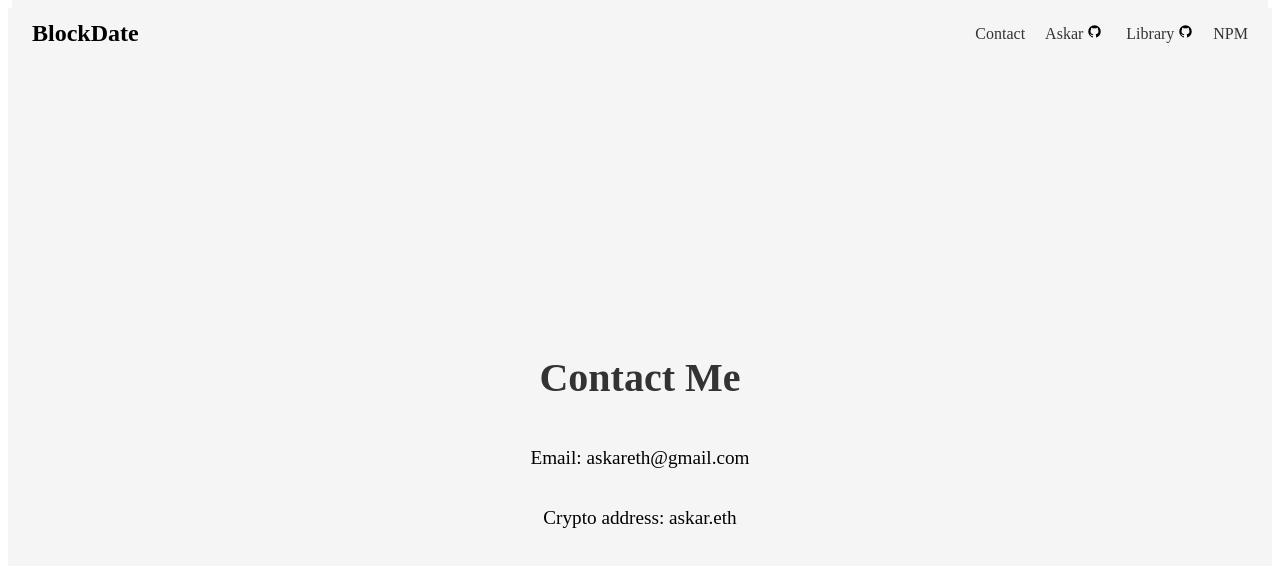
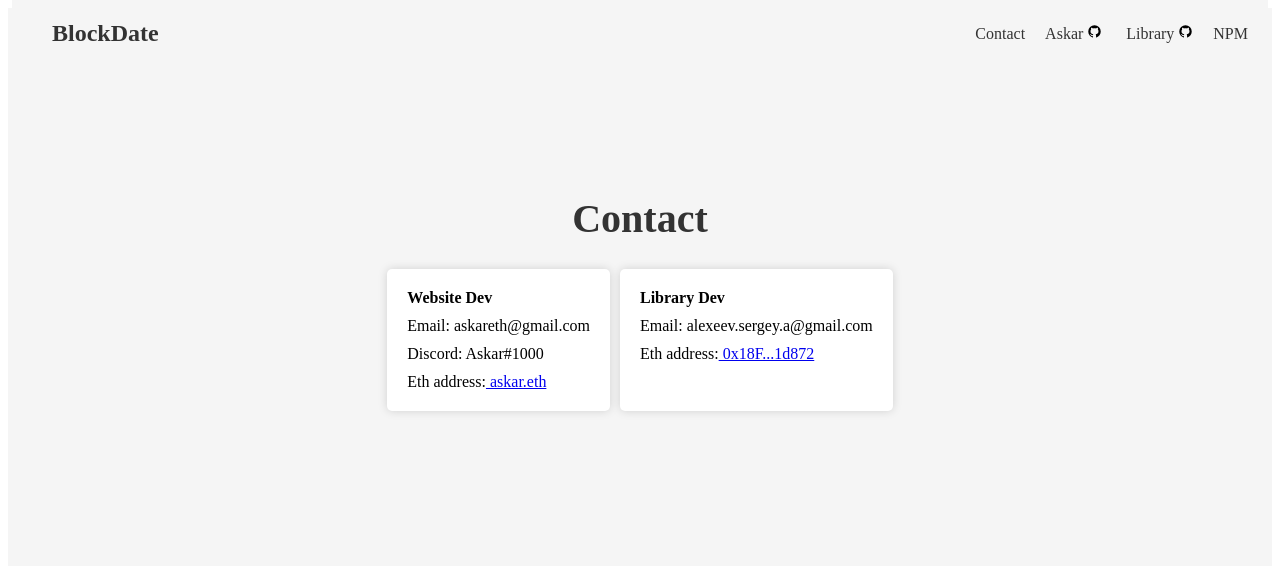
Before and after one commit to 0xAskar/blockdate, a Next.js app: page /contact in a window 1280 px wide. Shown: the top 566 px of the page. Built offline with nearby package versions, Linux system fonts and the light colour scheme.

Commit message:
updates to navbar and contact page

```diff
--- a/components/Navbar.js
+++ b/components/Navbar.js
@@ -37,7 +37,7 @@ const NavLinks = styled.div`
 export default function Navbar() {
   return (
     <Nav>
-      <Logo>BlockDate</Logo>
+      <a className = {Styles.title} href="/">BlockDate</a>
       <NavLinks>
         <a href="/contact">Contact</a>
 
--- a/pages/contact.js
+++ b/pages/contact.js
@@ -2,6 +2,9 @@
 
 import styled from 'styled-components';
 import Navbar from '../components/Navbar';
+import Styles from "../styles/Contact.module.css"
+import Link from "next/link"
+
 
 // pages/index.js and pages/contact.js
 
@@ -9,11 +12,9 @@ const Container = styled.div`
   display: flex;
   flex-direction: column;
   align-items: center;
-  justify-content: center;
-  height: calc(100vh - 60px); // subtract the navbar's height
-  padding-top: 60px; // add padding at the top equal to the navbar's height
+  height: 1000px;
+  padding-top: 160px; // add padding at the top equal to the navbar's height
   background-color: #f5f5f5;
-  // other styles...
 `;
 
 const Title = styled.h1`
@@ -30,10 +31,29 @@ const Info = styled.p`
 export default function Contact() {
   return (
     <Container>
-      <Navbar />
-      <Title>Contact Me</Title>
-      <Info>Email: askareth@gmail.com</Info>
-      <Info>Crypto address: askar.eth</Info>
+        <Navbar />
+            <Title>Contact</Title>
+        <div className = {Styles.contactcards}>
+            <div className = {Styles.contactcard}>
+                <div className = {Styles.infoTitle}> Website Dev </div>
+                <div className = {Styles.info}> Email: askareth@gmail.com </div>
+                <div className = {Styles.info}> Discord: Askar#1000 </div>
+                <div className = {Styles.info}> Eth address:
+                    <Link href ="https://etherscan.io/address/0x94DBCE8a42E2F578ad80266863bc9C7d2e04ea6A">
+                        {" askar.eth"}
+                    </Link>
+                </div>
+            </div>
+            <div className = {Styles.contactcard}>
+                <div className = {Styles.infoTitle}> Library Dev </div>
+                <div className = {Styles.info}> Email: alexeev.sergey.a@gmail.com </div>
+                <div className = {Styles.info}> Eth address:
+                    <Link href ="https://etherscan.io/address/0x18F54b91f7e19c51fA701E7ed5628fA45441d872">
+                        {" 0x18F...1d872"}
+                    </Link>
+                </div>
+            </div>
+        </div>
     </Container>
   );
 }
--- a/pages/index.js
+++ b/pages/index.js
@@ -88,7 +88,7 @@ export default function Home() {
         <div className = {Styles.titlerow}>
             <div className = {Styles.title}>Welcome to BlockDate</div>
         </div>
-        <div className={Styles.poweredby}>Powered by <a target="_blank" href="https://www.npmjs.com/package/ethereum-block-by-date" target="_blank">ethereum-block-by-date</a></div>
+        <div className={Styles.poweredby}>Powered by <a target="_blank" href="https://www.npmjs.com/package/ethereum-block-by-date">ethereum-block-by-date</a></div>
       <div className={Styles.description}> Choose a date, click convert, and voila! </div>
       <div className = {Styles.row}>
       <Select onChange={(e) => setChain(e.target.value)}>
--- /dev/null
+++ b/styles/Contact.module.css
@@ -0,0 +1,27 @@
+.contactcards {
+    display: flex;
+    gap: 0px 10px;
+}
+
+.contactcard {
+  background-color: #fff;
+  border-radius: 5px;
+  box-shadow: 0 0 10px rgba(0, 0, 0, 0.15);
+  padding: 20px;
+  text-align: center;
+  transition: 0.3s ease-in-out;
+  display: flex;
+  flex-direction: column;
+  justify-content: left;
+  align-items: left;
+  gap: 10px;
+}
+
+.info {
+    text-align: left;
+}
+
+.infoTitle {
+    text-align: left;
+    font-weight: bold;
+}
--- a/styles/Navbar.module.css
+++ b/styles/Navbar.module.css
@@ -1,3 +1,15 @@
 .row {
     display: flex;
 }
+
+.title {
+    margin-left: 20px;
+    color: #333;
+    text-decoration: none;
+    font-size: 1.5em;
+    font-weight: bold;
+}
+
+.title:hover {
+      color: #666;
+}
```
